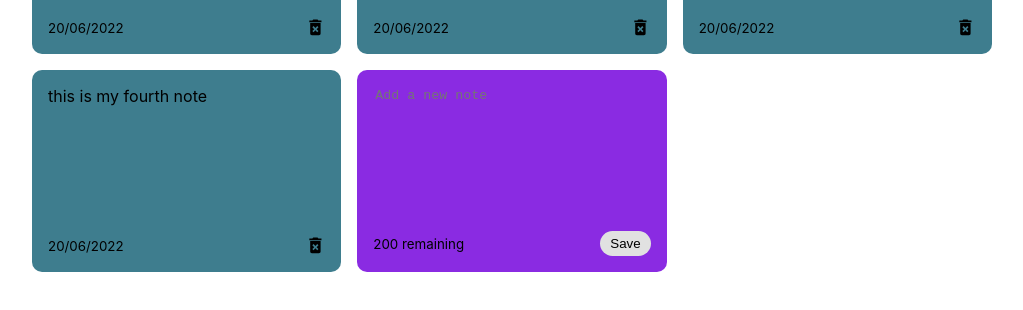
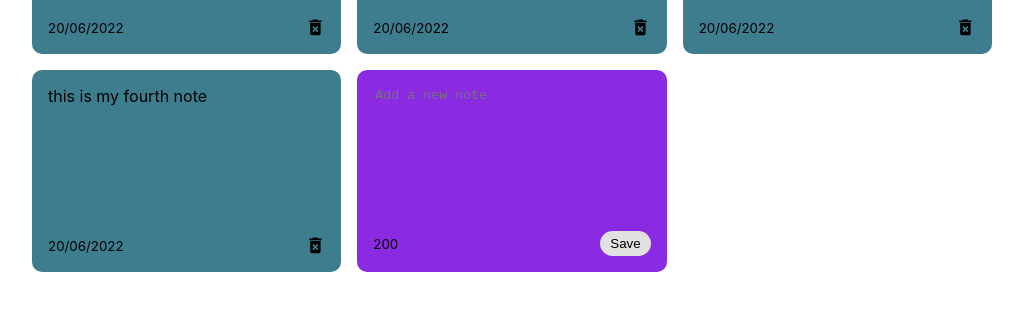
Before and after one commit to accessjoao/postit, a React (Create React App) app in the folder client/: page / in a window 1280 px wide. Shown: the part 148-458 px from the top of the page, without its empty margins (128-1151 px from the left). Built offline with nearby package versions, Linux system fonts and the light colour scheme.

Commit message:
character count completed

```diff
--- a/client/src/components/AddNewCard.jsx
+++ b/client/src/components/AddNewCard.jsx
@@ -4,8 +4,13 @@ export default function AddNewCard({ handleAddCard }) {
 
   const [cardText, setCardText] = useState('');
 
+  const characterLimit = 200;
+
   const handleChange = (event) => {
-    setCardText(event.target.value);
+    if(characterLimit - event.target.value.length >= 0) {
+      setCardText(event.target.value);
+    }
+
   }
 
   const handleSaveClick = () => {
@@ -23,7 +28,7 @@ export default function AddNewCard({ handleAddCard }) {
       onChange={handleChange}
       ></textarea>
       <div className='card-footer'>
-        <small>200 remaining</small>
+        <small>{characterLimit - cardText.length}</small>
         <button className='save' onClick={handleSaveClick}>Save</button>
       </div>
     </div>
--- a/client/src/index.css
+++ b/client/src/index.css
@@ -57,6 +57,8 @@ textarea:focus {
     display: flex;
     flex-direction: column;
     justify-content: space-between;
+    white-space: pre-wrap;
+    overflow-x: hidden;
 }
 
 .card-footer {
```
